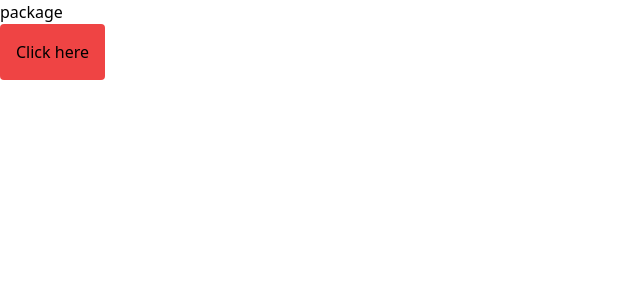
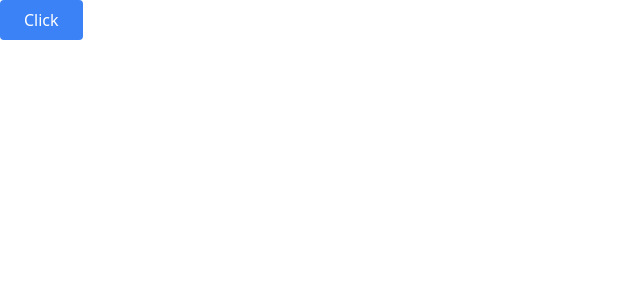
Before and after one commit to nayan-7span/vue-popup, a Vue app: page / in a window 1280 px wide. Shown: the top 300 px of the page, without its empty margins (0-640 px from the left). Built offline with nearby package versions, Linux system fonts and the light colour scheme.

Commit message:
added basic popup

```diff
--- a/src/App.vue
+++ b/src/App.vue
@@ -1,7 +1,6 @@
 <template>
-  <p>package</p>
-  <VButton />
+  <VPopup />
 </template>
 <script setup>
-import VButton from "@/components/Button/Button.vue";
+import VPopup from "@/components/popup/popup.vue";
 </script>
--- a/src/components/Button/Button.vue
+++ /dev/null
@@ -1,5 +0,0 @@
-<template>
-  <button class="bg-red-500 p-4 rounded">Click here</button>
-</template>
-<script setup>
-</script>
--- a/src/components/Button/index.js
+++ /dev/null
@@ -1,4 +0,0 @@
-import VButton from "./Button.vue";
-
-export { VButton };
-export default VButton;
--- a/src/components/index.js
+++ b/src/components/index.js
@@ -1,3 +1,3 @@
-import { VButton } from "./Button";
+import { VPopup } from "./Button";
 
-export default { VButton };
+export default { VPopup };
--- /dev/null
+++ b/src/components/popup/index.js
@@ -0,0 +1,4 @@
+import VPopup from "./popup.vue";
+
+export { VPopup };
+export default VPopup;
--- /dev/null
+++ b/src/components/popup/popup.vue
@@ -0,0 +1,44 @@
+<template>
+  <div v-click-outside="hideDropdown" class="absolute group">
+    <button @click="handlePopup()">
+      <slot name="target">
+        <div class="bg-blue-500 text-white px-6 rounded py-2">
+          {{ label }}
+        </div>
+      </slot>
+    </button>
+    <div v-if="isPopupOpen" :class="_popup_class">
+      <slot name="content">
+        <div class="p-2 shadow-md rounded w-52">
+          Lorem ipsum dolor sit amet consectetur adipisicing elit. Fuga
+          doloremque optio quisquam odio soluta voluptate natus? Perferendis
+          nemo corrupti odio quam, quia eum. Beatae provident velit tempore
+          fuga? Adipisci, consequatur.
+        </div>
+      </slot>
+    </div>
+  </div>
+</template>
+<script setup>
+import { ref, onMounted } from "vue";
+const props = defineProps({
+  label: {
+    type: String,
+    default: "Click",
+  },
+  _popup_class: {
+    type: String,
+    default: "_popup_class",
+  },
+});
+
+const isPopupOpen = ref(false);
+
+function handlePopup() {
+  isPopupOpen.value = !isPopupOpen.value;
+}
+
+function hideDropdown() {
+  isPopupOpen.value = false;
+}
+</script>
--- a/src/main.js
+++ b/src/main.js
@@ -1,5 +1,9 @@
 import { createApp } from "vue";
 import "./style.scss";
 import App from "./App.vue";
+import vClickOutside from "click-outside-vue3";
 
-createApp(App).mount("#app");
+const app = createApp(App);
+app.use(vClickOutside);
+
+app.mount("#app");
```
Also changed, not shown: package.json (+4 -3 lines), 1 other file (tests, documents, lock files or other folders).
